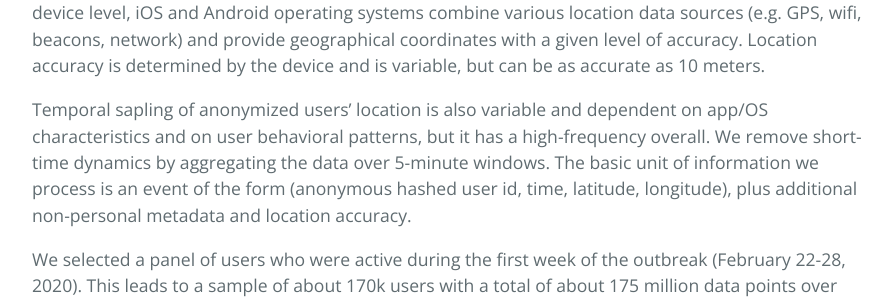
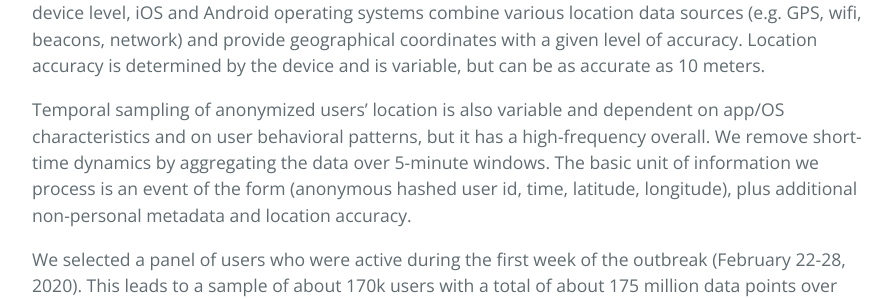
Before and after one commit to covid19mm/covid19mm.github.io, a Jekyll site: the page built from _posts/2020-03-12-first-report-assessment.markdown, in a window 1280 px wide and 900 px high, scrolled down 1276 px. Shown: the part 163-462 px from the top of the window, without its empty margins (192-1084 px from the left). Built offline with Jekyll 4.4.1, drawn with Linux system fonts in a browser that asks for light colours.

Commit message:
Fixing typos and legends

```diff
--- a/_posts/2020-03-12-first-report-assessment.markdown
+++ b/_posts/2020-03-12-first-report-assessment.markdown
@@ -32,7 +32,7 @@
 
 Location is collected anonymously from opted in users through smartphone applications. At the device level, iOS and Android operating systems combine various location data sources (e.g. GPS, wifi, beacons, network) and provide geographical coordinates with a given level of accuracy. Location accuracy is determined by the device and is variable, but can be as accurate as 10 meters.
 
-Temporal sapling of anonymized users’ location is also variable and dependent on app/OS characteristics and on user behavioral patterns, but it has a high-frequency overall. We remove short-time dynamics by aggregating the data over 5-minute windows. The basic unit of information we process is an event of the form (anonymous hashed user id, time, latitude, longitude), plus additional non-personal metadata and location accuracy.
+Temporal sampling of anonymized users’ location is also variable and dependent on app/OS characteristics and on user behavioral patterns, but it has a high-frequency overall. We remove short-time dynamics by aggregating the data over 5-minute windows. The basic unit of information we process is an event of the form (anonymous hashed user id, time, latitude, longitude), plus additional non-personal metadata and location accuracy.
 
 We selected a panel of users who were active during the first week of the outbreak (February 22-28, 2020). This leads to a sample of about 170k users with a total of about 175 million data points over the 8 weeks of study.
 
```
Also changed, not shown: assets/map_1.png, assets/radius_w1_legend.png, assets/radius_w2_legend.png, assets/radius_w3_legend.png.
